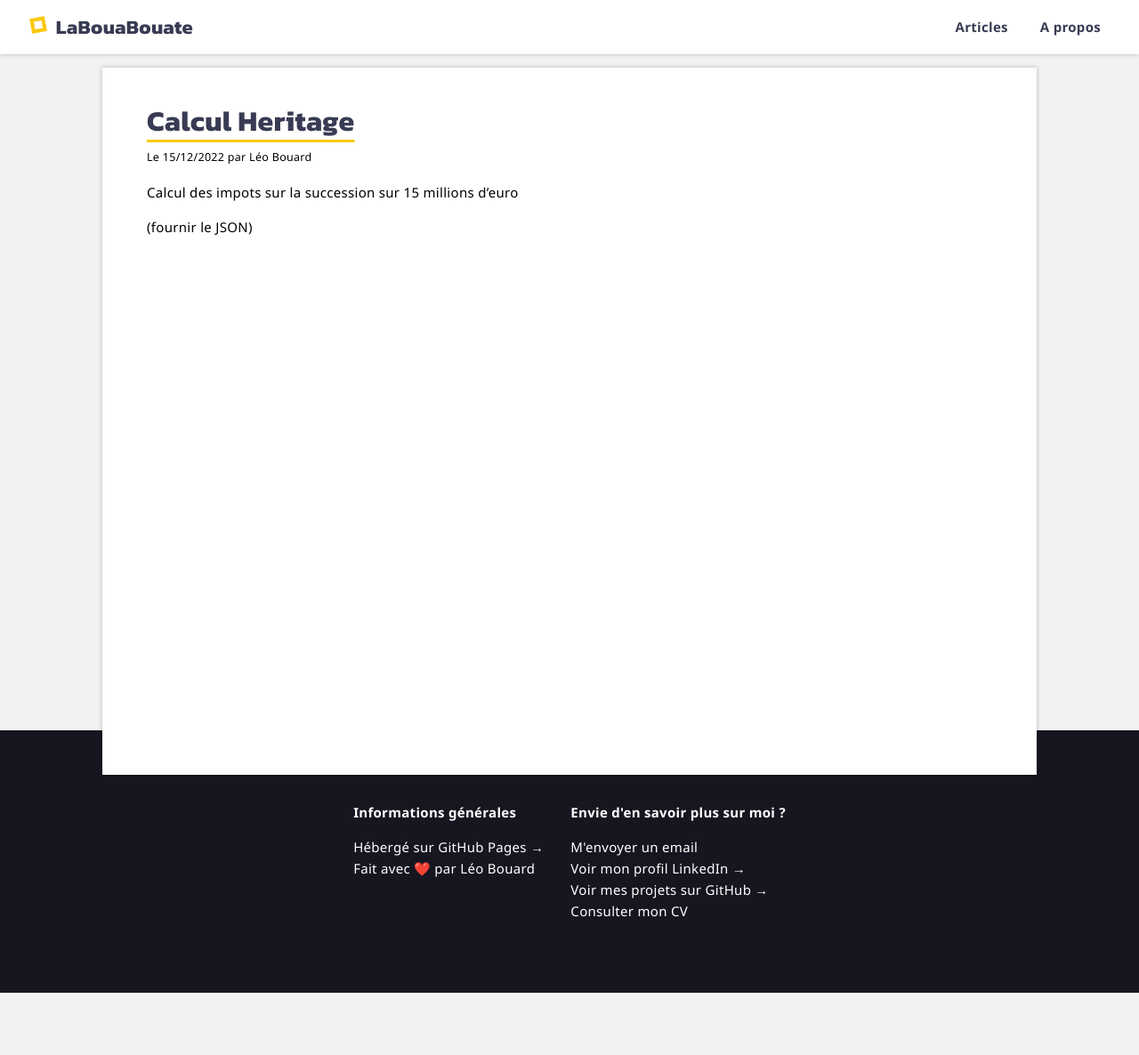
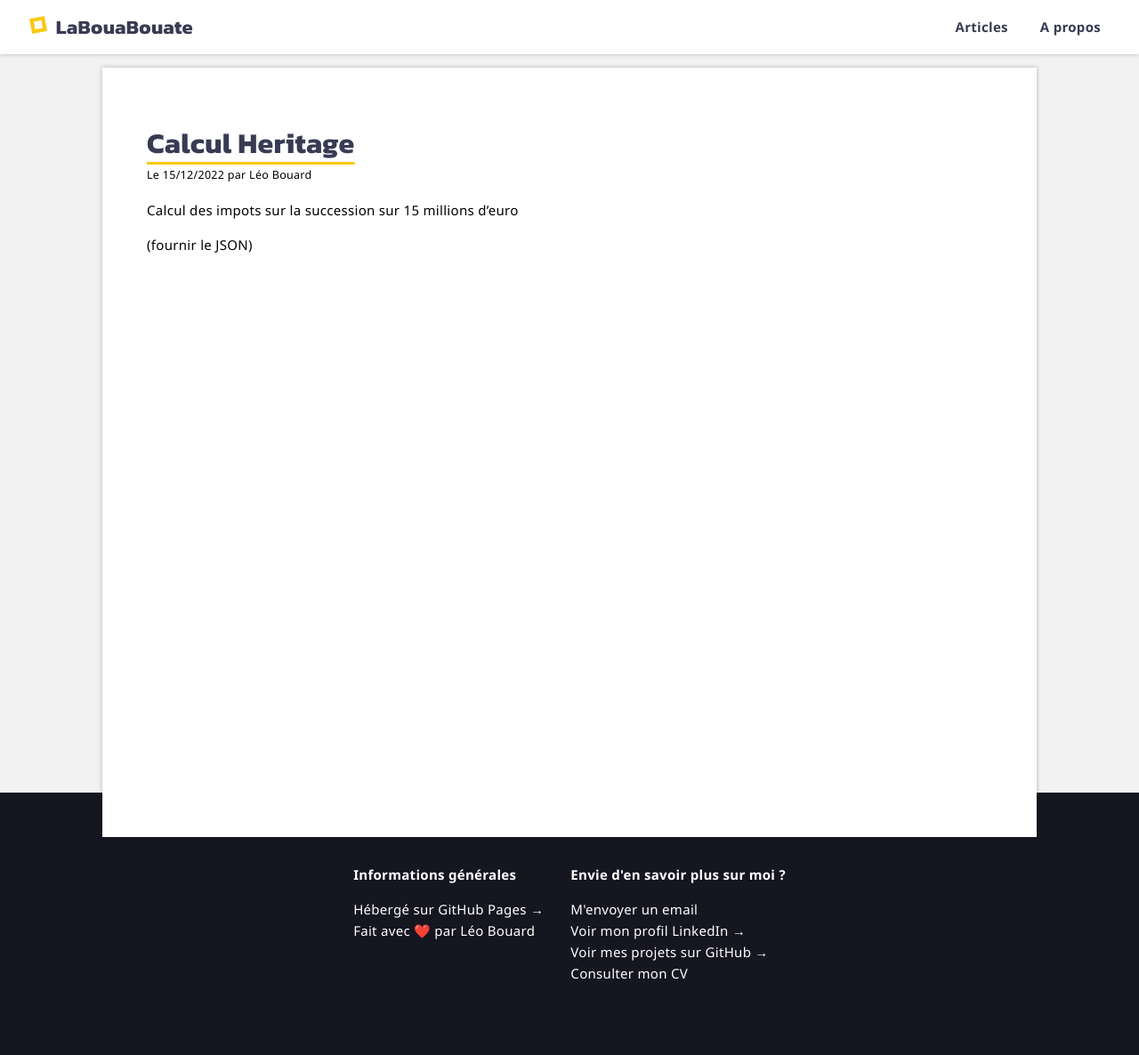
Before and after one commit to leobouard/leobouard.github.io, a Jekyll site: the page built from _posts/2022-12-15-calcul-heritage.md, in a window 1280 px wide. Shown: the whole page at 89% size. Built offline with Jekyll 4.4.1, drawn with Linux system fonts in a browser that asks for light colours; some web fonts are replaced; our own code applies the rules of GitHub Pages for plain Markdown files; before the commit the page ends 1116 px from its top, so only the background shows below that.

Commit message:
Modification des marges & padding

```diff
--- a/assets/css/posts.scss
+++ b/assets/css/posts.scss
@@ -119,7 +119,7 @@ article:hover {
 .div_topnav_buttons {
     display: flex;
     justify-content: space-between;
-    margin: 15px 0px;
+    margin: 0px 0px 15px;
 }
 
 .div_topnav_buttons > a {
--- a/assets/css/style.scss
+++ b/assets/css/style.scss
@@ -74,10 +74,7 @@ nav > a:first-child {
 section {
     min-height: 85%;
     background-color: #fff;
-    padding-top: 15px;
-    padding-bottom: 15px;
-    padding-left: 50px;
-    padding-right: 50px;
+    padding: 50px;
     margin: auto;
     max-width: 950px;
     overflow: hidden;
@@ -156,14 +153,13 @@ section {
     h1 {
         font-family: 'Kanit', sans-serif;
         font-size: xx-large;
-        padding-bottom: 10px;
         text-decoration: underline;
         text-underline-position: below;
         text-underline-offset: 10px;
         text-decoration-thickness: 3px;
         text-decoration-color: #f9c80e;
         line-height: 1.3;
-        margin: -5px 0px
+        margin: 0px;
     }
 
     h2, .articleTitle {
```
